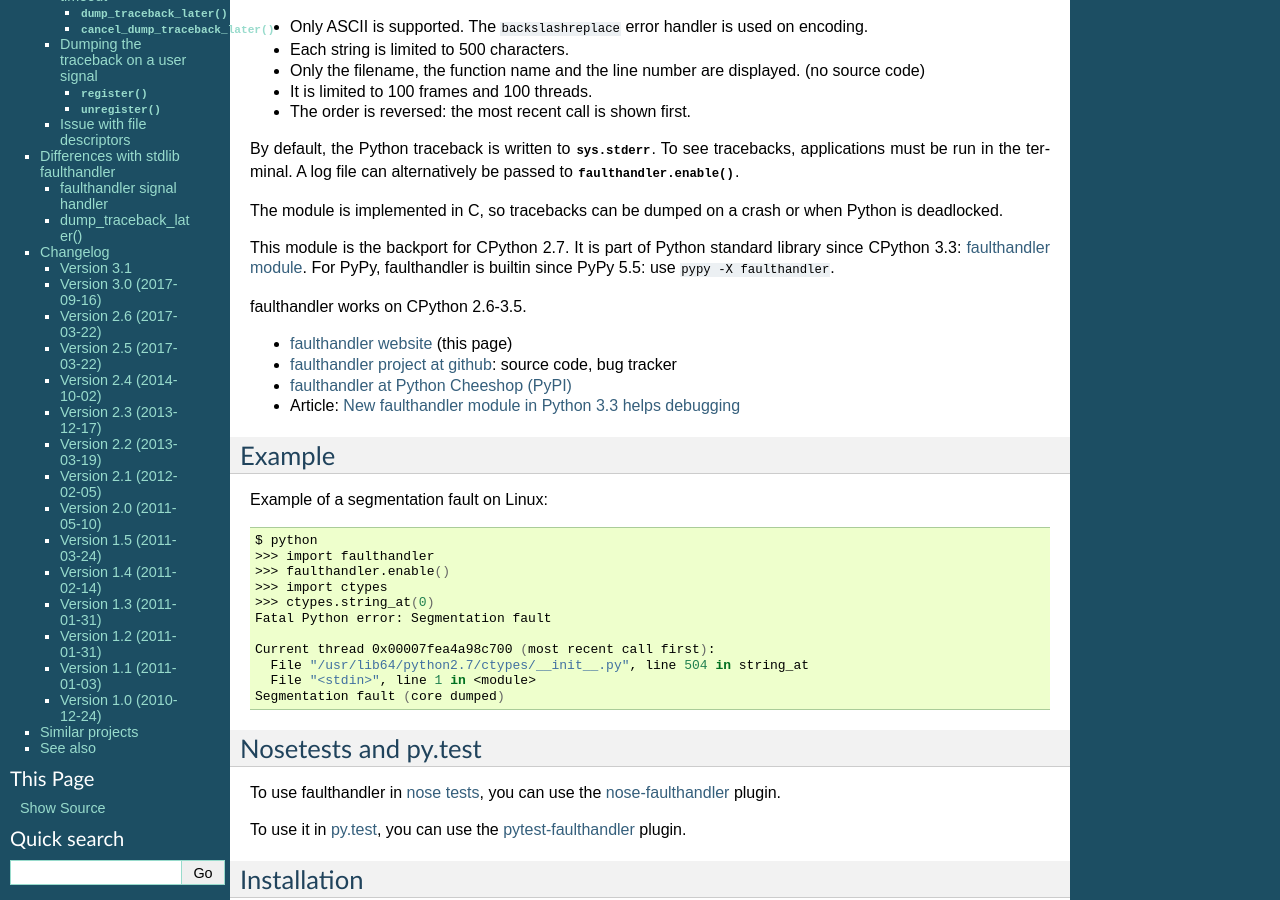
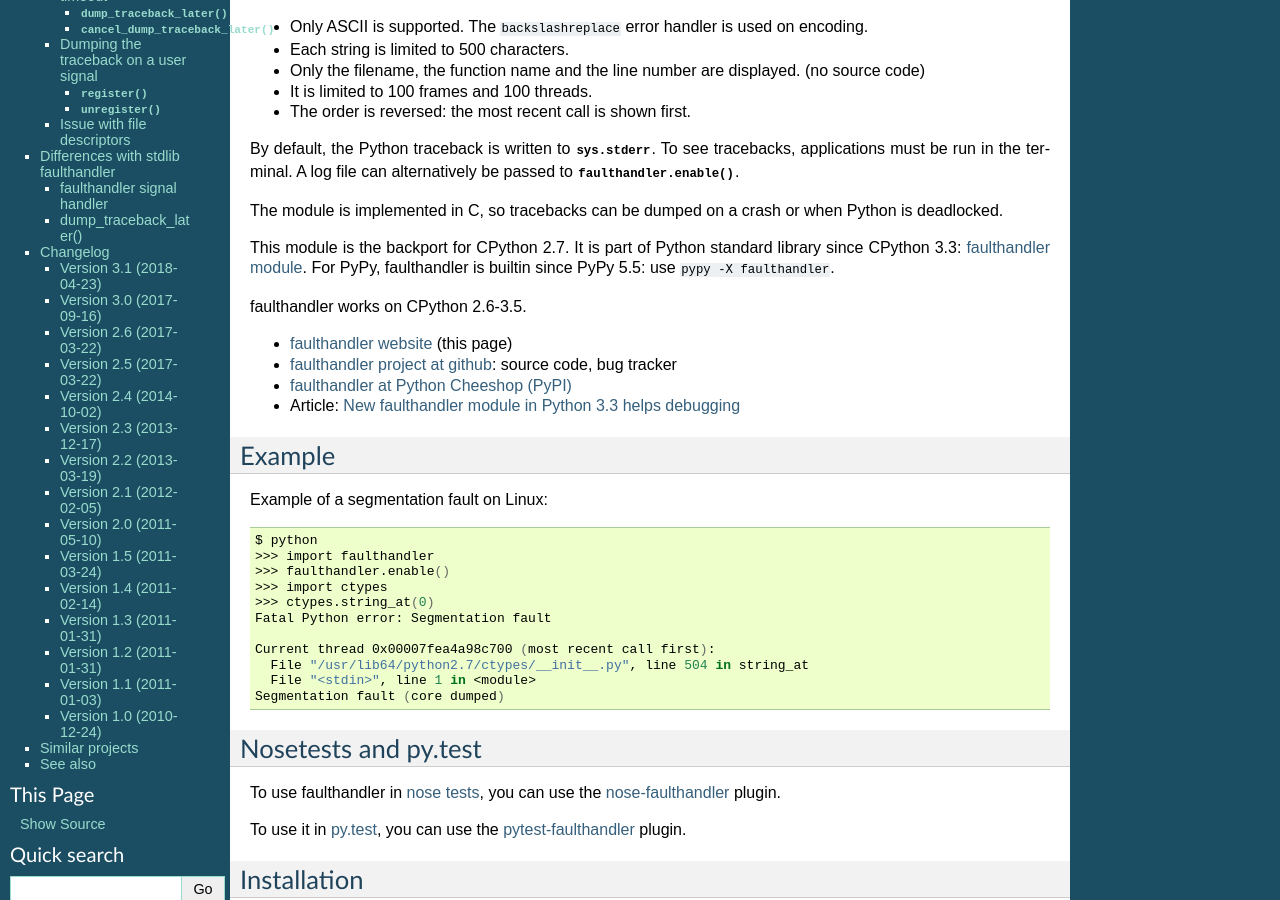
Before and after one commit to vstinner/faulthandler, a Sphinx documentation site: the page built from doc/index.rst, in a window 1280 px wide and 900 px high, scrolled down 422 px. Built offline with Sphinx 7.4.7, drawn with Linux system fonts in a browser that asks for light colours; some of the changed text lies outside the part shown.

Commit message:
set 3.1 release date in the doc

```diff
--- a/doc/index.rst
+++ b/doc/index.rst
@@ -328,8 +328,8 @@ would fail with ``EINTR`` error whereas Python 2.7 has a bad support of
 Changelog
 =========
 
-Version 3.1
------------
+Version 3.1 (2018-04-23)
+------------------------
 
 * Project moved from https://github.com/haypo/faulthandler to
   https://github.com/vstinner/faulthandler
```
